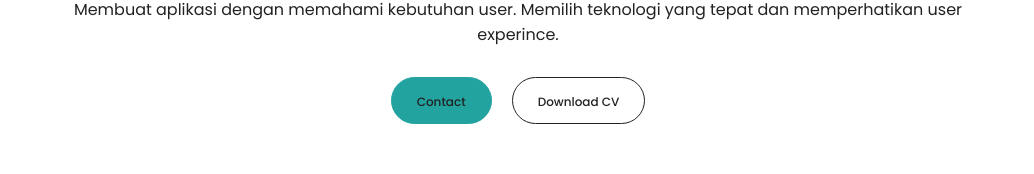
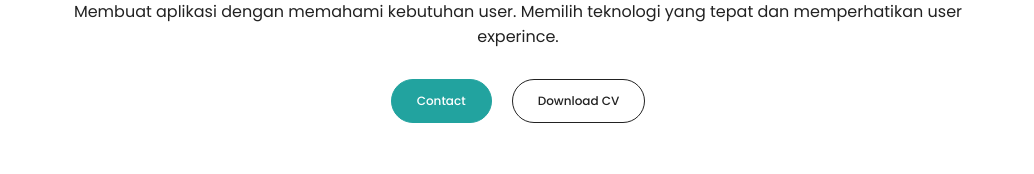
Before and after one commit to AlfanWahyudi/portfolio, a React (Create React App) app: page / in a window 1280 px wide. Shown: the part 260-434 px from the top of the page, without its empty margins (122-1156 px from the left). Built offline with nearby package versions, Linux system fonts and the light colour scheme.

Commit message:
update css property of button

```diff
--- a/src/App.css
+++ b/src/App.css
@@ -23,8 +23,9 @@ a {
 }
 
 .btn {
+  display: flex;
   min-height: 3.5rem;
-  padding: 1rem 2.5rem;
+  padding: 1.2rem 2.5rem;
   border-radius: 60rem;
   outline: 0;
   background: transparent;
@@ -49,6 +50,10 @@ a {
 .btn__primary {
   border: 1px solid var(--green);
   background-color: var(--green);
+}
+
+.btn__primary > * {
+  color: white;
 }
 
 
```
